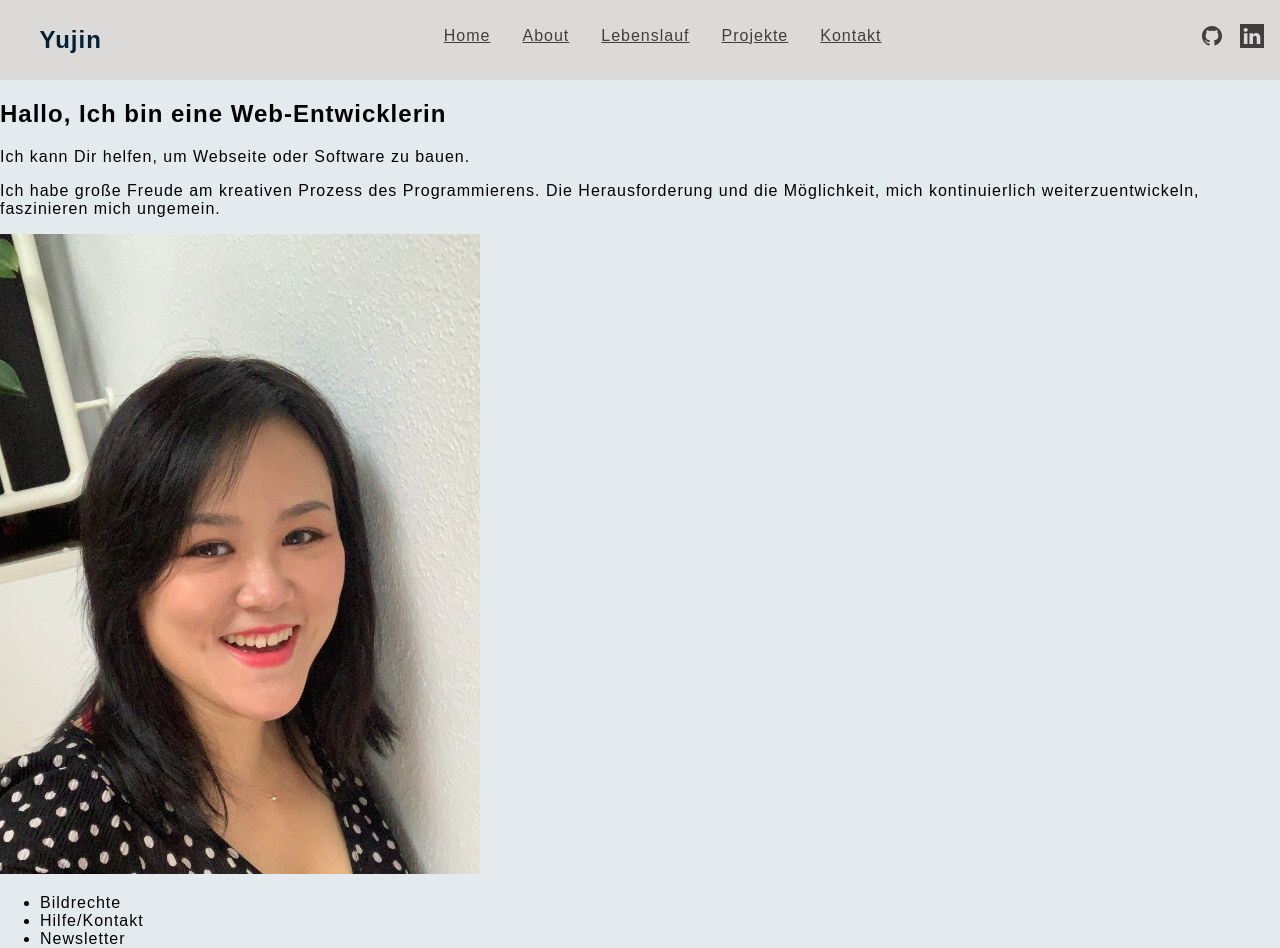
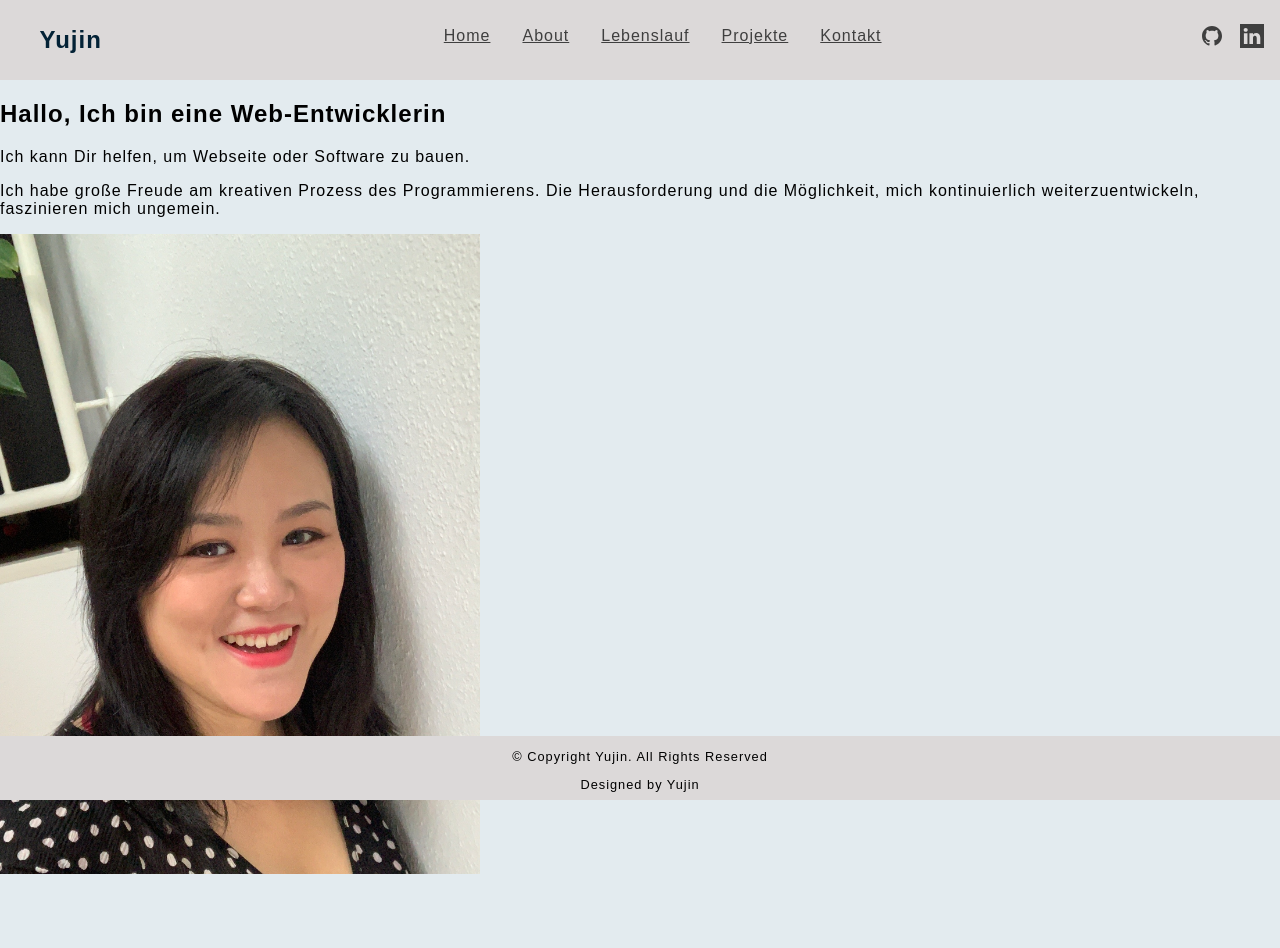
Before and after one commit to LuYujin9/Portfolio, a React (Create React App) app: page / in a window 1280 px wide. Shown: the top 948 px of the page. After the commit the page ends 878 px from the top, so only its background shows below. Built offline with nearby package versions, Linux system fonts and the light colour scheme.

Commit message:
optimized footer

```diff
--- a/src/App.css
+++ b/src/App.css
@@ -76,111 +76,17 @@ main {
 .my-foto {
   width: 30em;
 }
-/*
-#h1-2 {
+
+footer {
+  margin: 0px;
+  width: 100%;
+  height: 4em;
+  background-color: var(--color-navbar);
+  position: fixed;
+  bottom: 0;
   text-align: center;
-  color: var(--color-4);
-  line-height: 30px;
-  font-size: 1em;
-  margin: 20px auto;
 }
 
-#h1-3 {
-  text-align: center;
-  color: var(--color-4);
-  text-transform: uppercase;
-  font-size: 1em;
-  margin: 20px auto;
+footer > p {
+  font-size: 0.8em;
 }
-
-
-#guide > a {
-  padding: 10px 30px;
-  color: var(--color-4);
-  font-weight: bold;
-}
-
-.sections__dark {
-  back-color: var(--color-0);
-}
-
-.sections__dark {
-  back-color: var(--color-4);
-}
-
-#aboutme {
-  margin: 50px;
-  display: flex;
-}
-
-.skill-card {
-  position: relative;
-  display: flex;
-  width: 50%;
-  flex-direction: column;
-  margin-left: 100px;
-  margin: 50px 50px;
-}
-
-.button_link {
-  width: 150px;
-  padding: 8px;
-  border: solid 2px black;
-  text-align: center;
-  font-size: 15px;
-  background-color: rgba(146, 177, 229, 0.724);
-}
-
-.pictures {
-  width: 350px;
-  height: 300px;
-  margin: 60px 0px 50px 50px;
-  box-shadow: 20px 20px;
-}
-
-#skills {
-  margin: 30px;
-  background-color: rgba(146, 177, 229, 0.724);
-  padding: 50px 100px;
-  margin: 0px;
-}
-
-.each_skill {
-  display: flex;
-  flex-flow: row wrap;
-  justify-content: space-between;
-  align-content: center;
-  gap: 30px;
-  padding-right: 50px;
-}
-
-.each_skill > div {
-  padding: 30px 30px;
-  color: rgb(118, 96, 96);
-  background-color: rgba(206, 217, 236, 0.724);
-  width: 30%;
-  font-weight: bold;
-}
-
-#resume {
-  background-color: rgba(206, 217, 236, 0.724);
-  margin: 0px;
-  padding: 50px 50px;
-}
-
-#project {
-  background-color: rgba(146, 177, 229, 0.724);
-  margin: 0px;
-  padding: 50px 50px;
-}
-
-#contact {
-  background-color: rgba(206, 217, 236, 0.724);
-  margin: 0px;
-  padding: 50px 50px;
-}
-
-.footerul {
-  display: inline;
-  border: 1px solid black;
- */
--- a/src/App.js
+++ b/src/App.js
@@ -56,12 +56,8 @@ function App() {
         <Route path="/contact" element={<Contact />} />
       </Routes>
       <footer>
-        <ul>
-          <li>Bildrechte</li>
-          <li>Hilfe/Kontakt</li>
-          <li>Newsletter</li>
-          <li>RSS</li>
-        </ul>
+        <p>© Copyright Yujin. All Rights Reserved </p>
+        <p>Designed by Yujin</p>
       </footer>
     </>
   );
```
